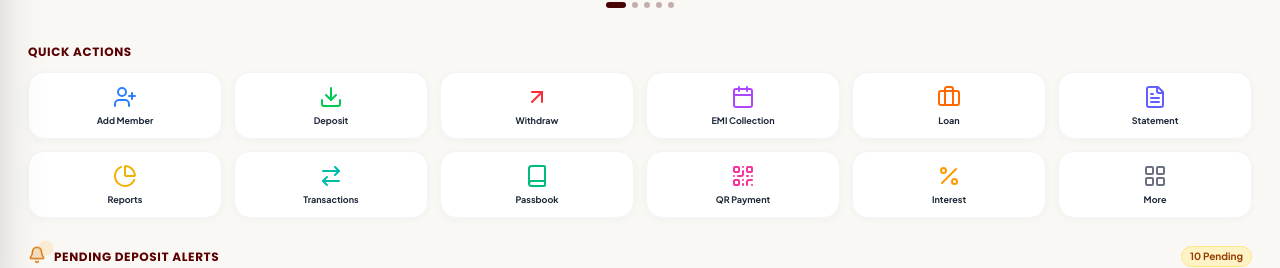
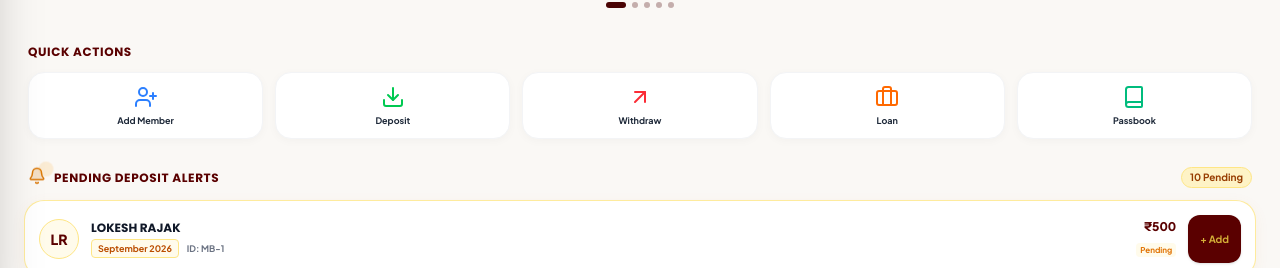
Before and after one commit to ganitwali2025-maker/Cash-Bank-, a React (Vite) app: page / in a window 1280 px wide. Both pictures are taken after a click on the button "GET STARTED". Shown: the part 502-770 px from the top of the page. Built offline with nearby package versions, Linux system fonts and the light colour scheme; no server answers.

Commit message:
feat: remove requested buttons from Quick Actions on Dashboard

```diff
--- a/src/components/Dashboard.tsx
+++ b/src/components/Dashboard.tsx
@@ -456,20 +456,13 @@ export default function Dashboard({
       {/* QUICK ACTIONS */}
       <div className="pt-2">
         <h3 className="font-bold text-xs uppercase tracking-wider text-[#5A0000] px-1 mb-3">Quick Actions</h3>
-        <div className="grid grid-cols-4 sm:grid-cols-6 gap-3 px-1">
+        <div className="grid grid-cols-5 sm:grid-cols-5 gap-2 sm:gap-3 px-1">
           {[
             { icon: <UserPlus className="w-5 h-5 sm:w-6 sm:h-6 text-blue-500 mb-1.5" />, label: 'Add Member', route: '/members' },
             { icon: <Download className="w-5 h-5 sm:w-6 sm:h-6 text-green-500 mb-1.5" />, label: 'Deposit', route: '/deposit' },
             { icon: <ArrowUpRight className="w-5 h-5 sm:w-6 sm:h-6 text-red-500 mb-1.5" />, label: 'Withdraw', route: '/withdraw' },
-            { icon: <Calendar className="w-5 h-5 sm:w-6 sm:h-6 text-purple-500 mb-1.5" />, label: 'EMI Collection', route: '/emis' },
             { icon: <Briefcase className="w-5 h-5 sm:w-6 sm:h-6 text-orange-500 mb-1.5" />, label: 'Loan', route: '/loans' },
-            { icon: <FileText className="w-5 h-5 sm:w-6 sm:h-6 text-indigo-500 mb-1.5" />, label: 'Statement' },
-            { icon: <PieChart className="w-5 h-5 sm:w-6 sm:h-6 text-yellow-500 mb-1.5" />, label: 'Reports', route: '/reports' },
-            { icon: <ArrowRightLeft className="w-5 h-5 sm:w-6 sm:h-6 text-teal-500 mb-1.5" />, label: 'Transactions', route: '/transactions' },
-            { icon: <Book className="w-5 h-5 sm:w-6 sm:h-6 text-emerald-500 mb-1.5" />, label: 'Passbook' },
-            { icon: <QrCode className="w-5 h-5 sm:w-6 sm:h-6 text-pink-500 mb-1.5" />, label: 'QR Payment' },
-            { icon: <Percent className="w-5 h-5 sm:w-6 sm:h-6 text-amber-500 mb-1.5" />, label: 'Interest' },
-            { icon: <LayoutGrid className="w-5 h-5 sm:w-6 sm:h-6 text-gray-500 mb-1.5" />, label: 'More', route: '/more' },
+            { icon: <Book className="w-5 h-5 sm:w-6 sm:h-6 text-emerald-500 mb-1.5" />, label: 'Passbook', route: '/members' },
           ].map((action, i) => (
             <button
               key={i}
```
